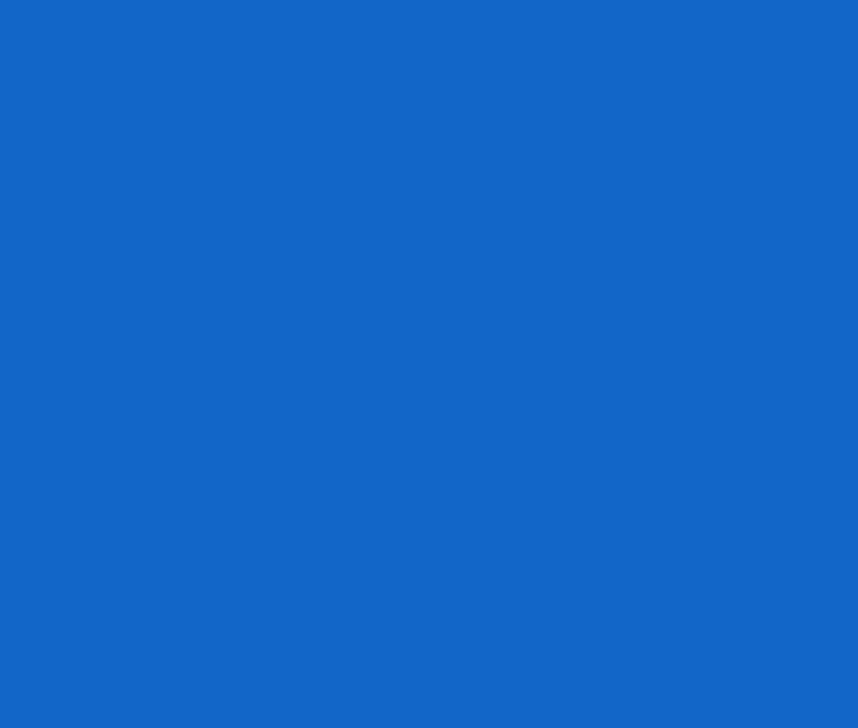
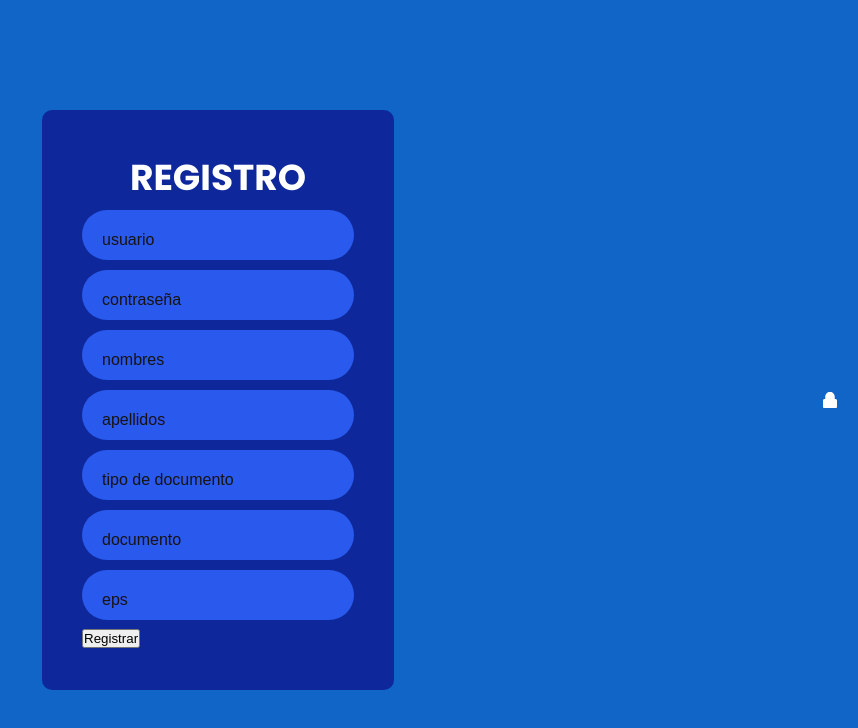
Before and after one commit to Juanpanchelo/FrotendAppMedica, a React (Create React App) app: page /register in a window 1280 px wide. Before the commit this address had no page. Shown: the top 728 px of the page, without its empty margins (422-1280 px from the left). Built offline with nearby package versions, Linux system fonts and the light colour scheme.

Commit message:
ruta de registro en app.jsx

```diff
--- a/src/App.jsx
+++ b/src/App.jsx
@@ -1,11 +1,13 @@
 import { BrowserRouter, Routes, Route } from "react-router-dom";
 import LoginForm from "./components/LoginForm/LoginForm";
+import Register from "./components/RegisterForm/Register";
 
 function App() {
   return (
     <BrowserRouter>
       <Routes>
         <Route index path="/login" element={<LoginForm />} />
+        <Route path="/register" element={<Register/>} />
       </Routes>
     </BrowserRouter>
   );
```
Also changed, not shown: 1 other file (tests, documents, lock files or other folders).
